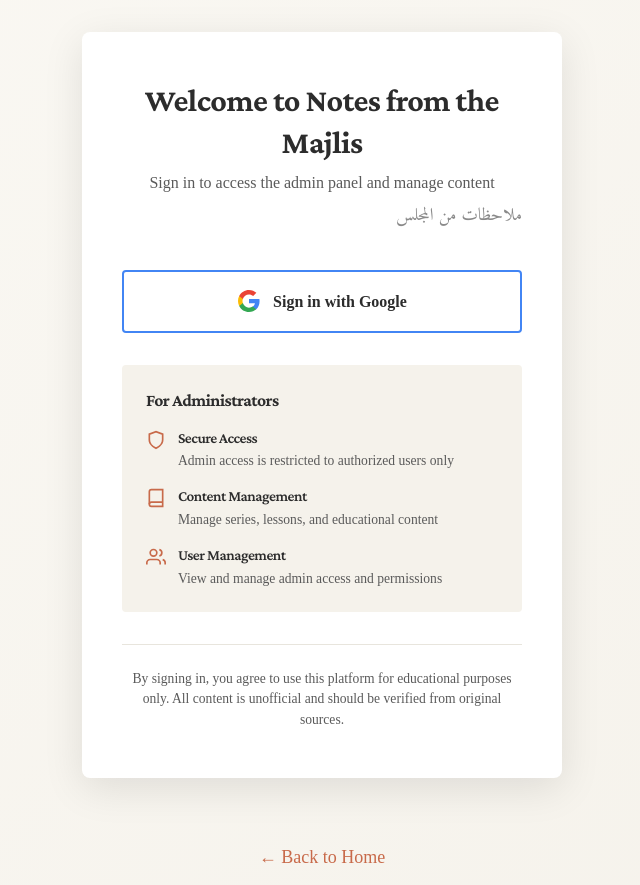
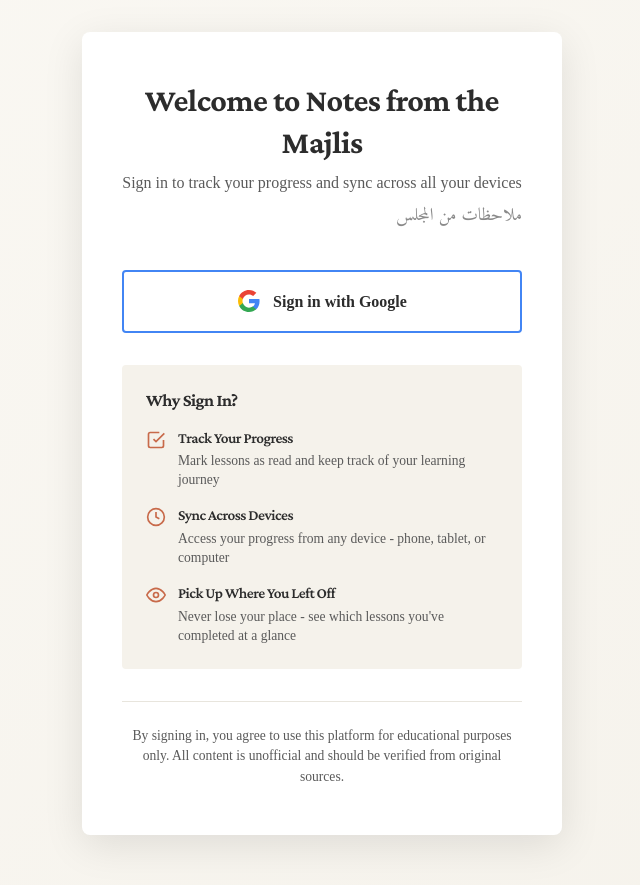
Before and after one commit to Mohamed-AH/dhassan, a Node server app: page /login in a window 1280 px wide. Shown: the top 885 px of the page, without its empty margins (318-958 px from the left). Before the commit the page ends 863 px from the top, so only its background shows below. Run offline with Node 20, Linux system fonts and the light colour scheme; some libraries are stand-ins or nearby versions.

Commit message:
Update: Customize login page for regular users instead of admins
- Change heading subtitle to focus on progress tracking and syncing
- Replace 'For Administrators' section with 'Why Sign In?'
- Update features to highlight user benefits:
  * Track Your Progress - Mark lessons as read
  * Sync Across Devices - Access from any device
  * Pick Up Where You Left Off - Never lose your place
- Remove admin-specific messaging (content management, user management)
- Keep same professional design and styling
- Update icons to match new user-focused features

```diff
--- a/views/login.ejs
+++ b/views/login.ejs
@@ -218,7 +218,7 @@
     <div class="login-card">
       <div class="login-header">
         <h1>Welcome to Notes from the Majlis</h1>
-        <p>Sign in to access the admin panel and manage content</p>
+        <p>Sign in to track your progress and sync across all your devices</p>
         <p class="arabic-subtitle">ملاحظات من المجلس</p>
       </div>
 
@@ -235,38 +235,37 @@
       </div>
 
       <div class="info-section">
-        <h3>For Administrators</h3>
+        <h3>Why Sign In?</h3>
         <div class="info-item">
           <svg class="info-icon" viewBox="0 0 24 24" fill="none" stroke="currentColor" stroke-width="2">
-            <path d="M12 22s8-4 8-10V5l-8-3-8 3v7c0 6 8 10 8 10z"></path>
+            <polyline points="9 11 12 14 22 4"></polyline>
+            <path d="M21 12v7a2 2 0 0 1-2 2H5a2 2 0 0 1-2-2V5a2 2 0 0 1 2-2h11"></path>
           </svg>
           <div class="info-text">
-            <h4>Secure Access</h4>
-            <p>Admin access is restricted to authorized users only</p>
+            <h4>Track Your Progress</h4>
+            <p>Mark lessons as read and keep track of your learning journey</p>
           </div>
         </div>
 
         <div class="info-item">
           <svg class="info-icon" viewBox="0 0 24 24" fill="none" stroke="currentColor" stroke-width="2">
-            <path d="M4 19.5A2.5 2.5 0 0 1 6.5 17H20"></path>
-            <path d="M6.5 2H20v20H6.5A2.5 2.5 0 0 1 4 19.5v-15A2.5 2.5 0 0 1 6.5 2z"></path>
+            <circle cx="12" cy="12" r="10"></circle>
+            <polyline points="12 6 12 12 16 14"></polyline>
           </svg>
           <div class="info-text">
-            <h4>Content Management</h4>
-            <p>Manage series, lessons, and educational content</p>
+            <h4>Sync Across Devices</h4>
+            <p>Access your progress from any device - phone, tablet, or computer</p>
           </div>
         </div>
 
         <div class="info-item">
           <svg class="info-icon" viewBox="0 0 24 24" fill="none" stroke="currentColor" stroke-width="2">
-            <path d="M17 21v-2a4 4 0 0 0-4-4H5a4 4 0 0 0-4 4v2"></path>
-            <circle cx="9" cy="7" r="4"></circle>
-            <path d="M23 21v-2a4 4 0 0 0-3-3.87"></path>
-            <path d="M16 3.13a4 4 0 0 1 0 7.75"></path>
+            <path d="M1 12s4-8 11-8 11 8 11 8-4 8-11 8-11-8-11-8z"></path>
+            <circle cx="12" cy="12" r="3"></circle>
           </svg>
           <div class="info-text">
-            <h4>User Management</h4>
-            <p>View and manage admin access and permissions</p>
+            <h4>Pick Up Where You Left Off</h4>
+            <p>Never lose your place - see which lessons you've completed at a glance</p>
           </div>
         </div>
       </div>
```
